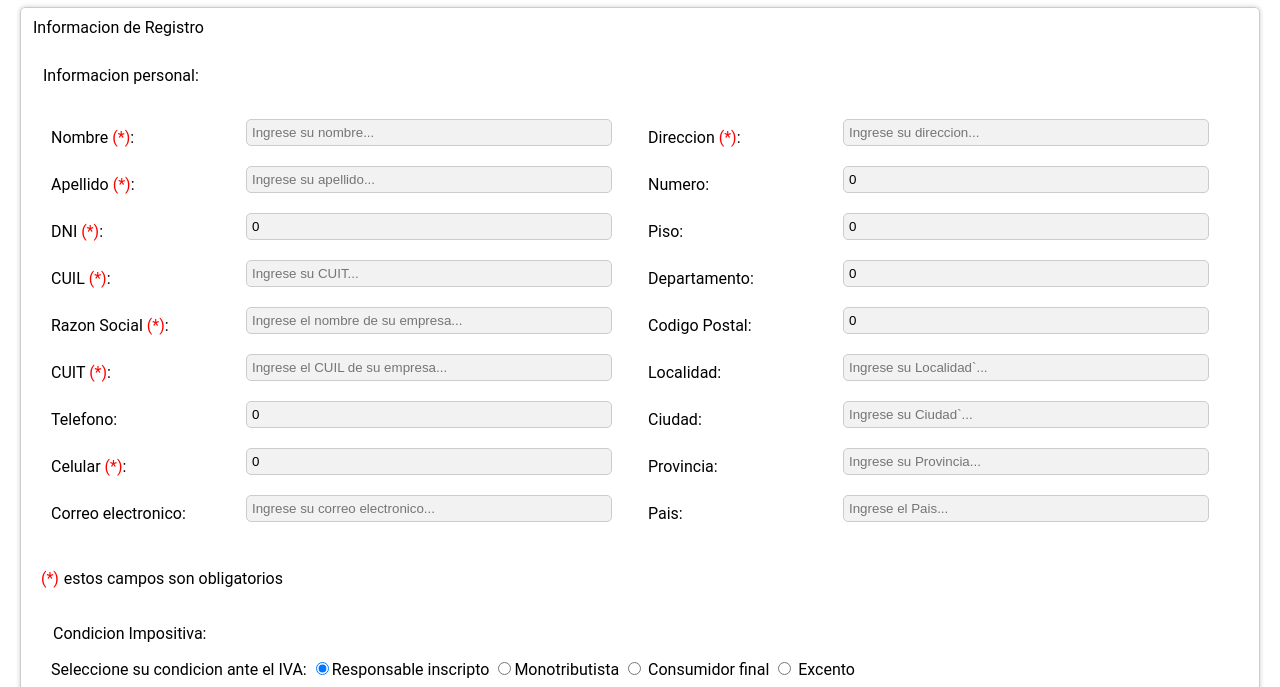
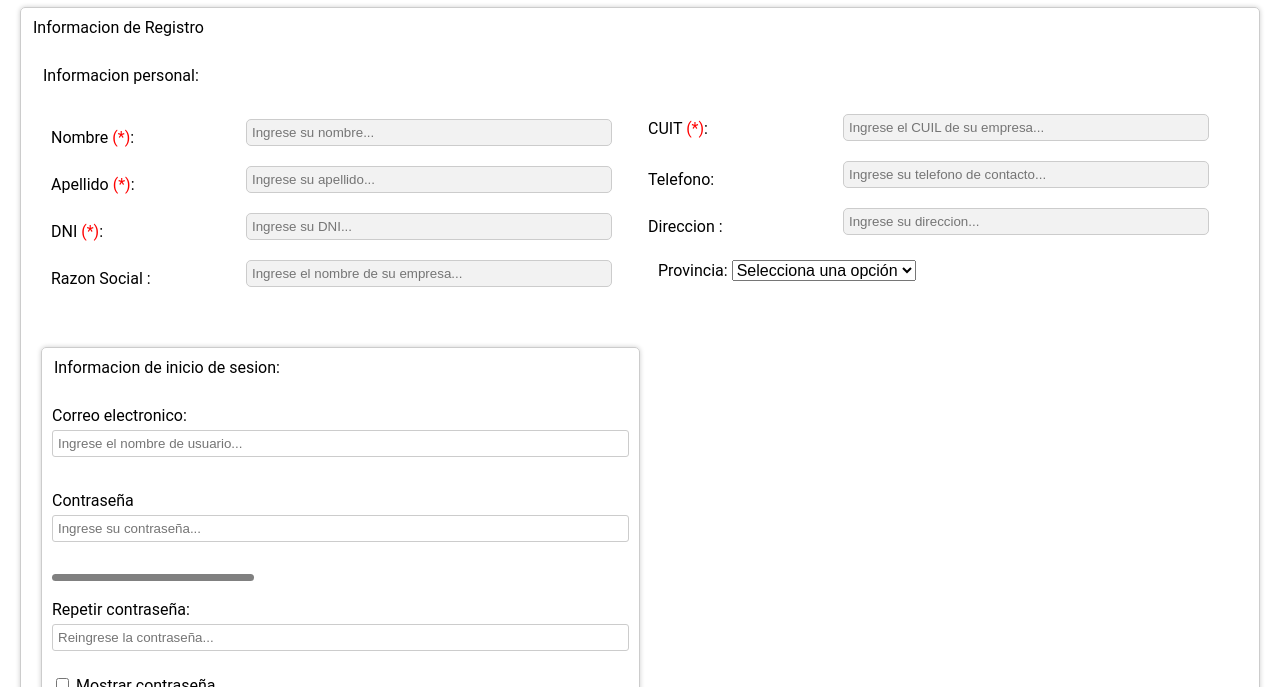
Before and after one commit to arielmfernandez/codo_a_codo, a plain HTML site: page frontend/registrocliente.html in a window 1280 px wide. Shown: the part 113-800 px from the top of the page. Drawn offline with nearby package versions, Linux system fonts and the light colour scheme; no server answers.

Commit message:
genere el MVC, lo subi a python anywhere y ahora estoy modificando el form de registro

```diff
--- a/frontend/clientes.js
+++ b/frontend/clientes.js
@@ -7,29 +7,40 @@ createApp({
             url: 'https://martinezre.pythonanywhere.com/clientes',
             error: false,
             cargando: true,
-            dni:0,
-            tel:0,
-            celular:0,
-            numero:0,
-            piso:0,
-            departamento:0,
-            codigoPostal:0,
-            nombre:"",
-            apellido:"",
-            mail:"",
-            usuario:"",
-            clave:"",
-            razonSocial:"",
-            direccion:"",
-            localidad:"",
-            ciudad:"",
-            provincia:"",
-            pais:"",
-            cuit:"",
-            cuil:""
+            dni: 0,
+            tel: 0,
+            nombre: "",
+            apellido: "",
+            mail: "",
+            usuario: "",
+            clave: "",
+            razonSocial: "",
+            direccion: "",
+            provincia: "",
+            cuit: "",
+
         }
     },
     methods: {
+        validar() {
+            let usuario = document.getElementById("createUser");
+            let clave = document.getElementById("createPass");
+            let error = false;
+
+            document.getElementById("validateCreateUser").innerHTML = " ";
+            document.getElementById("validateCreatePass").innerHTML = " ";
+            if (usuario.value == "") {
+              document.getElementById("validateCreateUser").innerHTML = "Completar";
+              error = true;
+              usuario.focus();
+            }
+            if (clave.value.length < 8) {
+              document.getElementById("validateCreatePass").innerHTML = "Completar";
+              error = true;
+              clave.focus();
+            }
+            return !error;
+        },
         fetchData(url) {
             fetch(url)
                 .then(response => response.json())
@@ -54,30 +65,23 @@ createApp({
                 })
         },
         grabar() {
+            if (this.validar()) {
                 let cliente = {
-                nombre:this.nombre,
-                apellido:this.apellido,
-                dni:this.dni,
-                mail:this.mail,
-                usuario:this.usuario,
-                clave:this.clave,
-                cuil:this.cuil,
-                razonSocial:this.razonSocial,
-                cuit:this.cuit,
-                tel:this.tel,
-                celular:this.celular,
-                direccion:this.direccion,
-                numero:this.numero,
-                piso:this.piso,
-                departamento:this.departamento,
-                codigoPostal:this.codigoPostal,
-                localidad:this.localidad,
-                ciudad:this.ciudad,
-                provincia:this.provincia,
-                pais:this.pais
+                    nombre: this.nombre,
+                    apellido: this.apellido,
+                    dni: this.dni,
+                    mail: this.mail,
+                    usuario: this.usuario,
+                    clave: this.clave,
+                    razonSocial: this.razonSocial,
+                    cuit: this.cuit,
+                    tel: this.tel,
+                    direccion: this.direccion,
+                    provincia: this.provincia,
+
                 }
                 var options = {
-                body:JSON.stringify(cliente),
+                    body: JSON.stringify(cliente),
                     method: 'POST',
                     headers: { 'Content-Type': 'application/json' },
                     redirect: 'follow'
@@ -91,6 +95,8 @@ createApp({
                         console.error(err);
                         alert("Error al Grabar")  // puedo mostrar el error tambien
                     })
+            } else {
+                alert("Por favor, completa los campos correctamente.");
             }
         },
 
--- a/frontend/registrocliente.html
+++ b/frontend/registrocliente.html
@@ -6,14 +6,9 @@
 	<meta name="viewport" content="width=device-width, initial-scale=1.0">
 	<title>Don Eugenio</title>
 	<link rel="stylesheet" href="../css/style.css">
-
-
-
-	<link rel="stylesheet"
-    href="https://cdnjs.cloudflare.com/ajax/libs/font-awesome/6.4.0/css/all.min.css"
+	<link rel="stylesheet" href="https://cdnjs.cloudflare.com/ajax/libs/font-awesome/6.4.0/css/all.min.css"
 		integrity="sha512-iecdLmaskl7CVkqkXNQ/ZH/XLlvWZOJyj7Yy7tcenmpD1ypASozpmT/E0iPtmFIB46ZmdtAc9eNBvH0H/ZpiBw=="
-    crossorigin="anonymous"
-    referrerpolicy="no-referrer"/>
+		crossorigin="anonymous" referrerpolicy="no-referrer" />
 
 
 </head>
@@ -33,8 +28,8 @@
 						<div class="customerForm">
 							<div class="form-field">
 								<label for="createName">Nombre <span class="required">(*)</span>:</label>
-								<input id="createName" type="text" name="createName" v-model="nombre" placeholder="Ingrese su nombre..."
-									required><br>
+								<input id="createName" type="text" name="createName" v-model="nombre"
+									placeholder="Ingrese su nombre..." required><br>
 							</div>
 							<div class="form-field">
 								<label for="createLastName">Apellido <span class="required">(*)</span>:</label>
@@ -43,16 +38,12 @@
 							</div>
 							<div class="form-field">
 								<label for="createDni">DNI <span class="required">(*)</span>:</label>
-								<input id="createDni" type="text" name="createDni" v-model="dni" placeholder="Ingrese su DNI..."
-									required><br>
+								<input id="createDni" type="text" name="createDni" v-model="dni"
+									placeholder="Ingrese su DNI..." required><br>
 							</div>
+
 							<div class="form-field">
-								<label for="createCuil">CUIL <span class="required">(*)</span>:</label>
-								<input id="createCuil" type="text" name="createCuil" v-model="cuil" placeholder="Ingrese su CUIT..."
-									required><br>
-							</div>
-							<div class="form-field">
-								<label for="createNameCompany">Razon Social <span class="required">(*)</span>:</label>
+								<label for="createNameCompany">Razon Social <span class="required"></span>:</label>
 								<input id="createNameCompany" type="text" name="createNameCompany" v-model="razonSocial"
 									placeholder="Ingrese el nombre de su empresa..." required><br>
 							</div>
@@ -66,61 +57,80 @@
 								<input id="createPhone" type="text" name="createPhone" v-model="tel"
 									placeholder="Ingrese su telefono de contacto..."><br>
 							</div>
+
+
 							<div class="form-field">
-								<label for="createCellPhone">Celular <span class="required">(*)</span>:</label>
-								<input id="createCellPhone" type="text" name="createCellPhone" v-model="celular"
-									placeholder="Ingrese su Celular de contacto..." required><br>
-							</div>
-							<div class="form-field">
-								<label for="createMail">Correo electronico:</label>
-								<input id="createMail" type="text" name="createMail" v-model="mail"
-									placeholder="Ingrese su correo electronico..."><br>
-							</div>
-							<div class="form-field">
-								<label for="createNameAdress">Direccion <span class="required">(*)</span>:</label>
+								<label for="createNameAdress">Direccion <span class="required"></span>:</label>
 								<input id="createNameAdress" type="text" name="createAdress" v-model="direccion"
 									placeholder="Ingrese su direccion..." required><br>
 							</div>
-							<div class="form-field">
-								<label for="createNumber">Numero:</label>
-								<input id="createNumber" type="text" name="createNumber" v-model="numero"
-									placeholder="Ingrese el numero..."><br>
+
+							<div class="customer-segment">
+								<form>
+
+									<label for="create-segment">Provincia:</label>
+									<select id="opciones" name="opciones">
+										<option value="" disabled selected>Selecciona una opción</option>
+										<option value="opcion1">Buenos Aires</option>
+										<option value="opcion2">Catamarca</option>
+										<option value="opcion3">Chaco</option>
+										<option value="opcion4">Chubut</option>
+										<option value="opcion5">Cordoba</option>
+										<option value="opcion6">Corrientes</option>
+										<option value="opcion7">Entre Rios</option>
+										<option value="opcion8">Formosa</option>
+										<option value="opcion9">Jujuy</option>
+										<option value="opcion10">La Pampa</option>
+										<option value="opcion11">La Rioja</option>
+										<option value="opcion12">Mendoza</option>
+										<option value="opcion13">Misiones</option>
+										<option value="opcion14">Neuquen</option>
+										<option value="opcion15">Rio Negro</option>
+										<option value="opcion16">Salta</option>
+										<option value="opcion17">San Juan</option>
+										<option value="opcion18">San Luis</option>
+										<option value="opcion19">Santa Cruz</option>
+										<option value="opcion20">Santa Fe</option>
+										<option value="opcion21">Santiago del Estero</option>
+										<option value="opcion22">Tierra del Fuego</option>
+										<option value="opcion23">Tucuman</option>
+
+									</select><br>
+								</form>
 							</div>
-							<div class="form-field">
-								<label for="createFloor">Piso:</label>
-								<input id="createFloor" type="text" name="createFloor" v-model="piso"
-									placeholder="Ingrese el piso..."><br>
+
+
 						</div>
-							<div class="form-field">
-								<label for="createOffice">Departamento:</label>
-								<input id="createOffice" type="text" name="createOffice" v-model="departamento"
-									placeholder="Ingrese la oficcina o departamento..."><br>
+						<div class="sessionInfo">
+							<form>
+								<legend>Informacion de inicio de sesion:</legend><br>
+								<label for="createUser">Correo electronico:</label>
+								<input id="createUser" type="text" name="createUser" v-model="mail"
+									placeholder="Ingrese el nombre de usuario..." onblur="validateCreateUser()"><br>
+								<div id="validateCreateUser" style="color: red;"></div>
+								<label for="createPass">Contraseña</label>
+								<input id="createPass" type="password" name="createPass" v-model="clave"
+									placeholder="Ingrese su contraseña..." oninput="checkPasswordStrength()"
+									onblur="validateCreatePass()"><br>
+								<div class="password-strength">
+									<!-- <input type="password" id="createPassword" oninput="checkPasswordStrength()"> -->
+									<progress max="4" value="0" id="strengthBar"></progress>
+									<p id="strengthText"></p>
 								</div>
-							<div class="form-field">
-								<label for="createPostalCode">Codigo Postal:</label>
-								<input id="createPostalCode" type="text" name="createPostalCode" v-model="codigoPostal"
-									placeholder="Ingrese el CP..."><br>
+								<div id="validateCreatePass" style="color: red;"></div>
+								<label for="repeatPassword">Repetir contraseña:</label>
+								<input id="repeatPassword" type="password" name="repeatPassword" v-model="clave"
+									placeholder="Reingrese la contraseña..." onblur="validatePassword()"><br>
+								<div id="validatePassword" style="color: red;"></div>
+							</form>
+							<input type="checkbox" name="showPassCreate" value="show" onclick="showPasswordCreate()"> Mostrar
+							contraseña<br>
+
 						</div>
-							<div class="form-field">
-								<label for="createTown">Localidad:</label>
-								<input id="createTown" type="text" name="createTown" v-model="localidad"
-									placeholder="Ingrese su Localidad`..."><br>
+
+						<br>
 					</div>
-							<div class="form-field">
-								<label for="createCity">Ciudad:</label>
-								<input id="createCity" type="text" name="createCity" v-model="ciudad"
-									placeholder="Ingrese su Ciudad`..."><br>
-							</div>
-							<div class="form-field">
-								<label for="createState">Provincia:</label>
-								<input id="createState" type="text" name="createState" v-model="provincia"
-									placeholder="Ingrese su Provincia..."><br>
-							</div>
-							<div class="form-field">
-								<label for="createCountry">Pais:</label>
-								<input id="createCountry" type="text" name="createCountry" v-model="pais"
-									placeholder="Ingrese el Pais..."><br>
-							</div>
+
 			</div>
 			<div>
 				<p><span class="required">(*)</span> <span class="required-text">estos campos son
@@ -133,7 +143,7 @@
 					inscripto
 					<input type="radio" name="condicionIVA" value="monotributista">Monotributista
 					<input type="radio" name="condicionIVA" value="consumidorFinal"> Consumidor final
-								<input type="radio" name="condicionIVA" value="excento"> Excento
+					<input type="radio" name="condicionIVA" value="excento"> Exento
 				</p><br>
 			</div>
 		</div>
@@ -155,32 +165,9 @@
 		ofertas y promociones<br>
 		</form>
 		</div>
-			<div class="sessionInfo">
-				<form>
-					<legend>Informacion de inicio de sesion:</legend><br>
-					<label for="createUser">Correo electronico:</label>
-					<input id="createUser" type="text" name="createUser" v-model="mail" placeholder="Ingrese el nombre de usuario..."
-						onblur="validateCreateUser()"><br>
-					<div id="validateCreateUser" style="color: red;">&nbsp;</div>
-					<label for="createPass">Contraseña</label>
-					<input id="createPass" type="password" name="createPass" v-model="clave" placeholder="Ingrese su contraseña..."
-						oninput="checkPasswordStrength()" onblur="validateCreatePass()"><br>
-					<div class="password-strength">
-						<!-- <input type="password" id="createPassword" oninput="checkPasswordStrength()"> -->
-						<progress max="4" value="0" id="strengthBar"></progress>
-						<p id="strengthText"></p>
-					</div>
-					<div id="validateCreatePass" style="color: red;">&nbsp;</div>
-					<label for="repeatPassword">Repetir contraseña:</label>
-					<input id="repeatPassword" type="password" name="repeatPassword" v-model="clave" placeholder="Reingrese la contraseña..."
-						onblur="validatePassword()"><br>
-					<div id="validatePassword" style="color: red;">&nbsp;</div>
-				</form>
-				<input type="checkbox" name="showPassCreate" value="show" onclick="showPasswordCreate()"> Mostrar
-				contraseña<br>
+
 		<div>
 			<button id="registerButton" v-on:click="grabar()" onclick="createUser()">Crear usuario</button>
-				</div>
 		</div>
 	</main>
 
```
Lines whose indentation alone changed are shown as unchanged.
